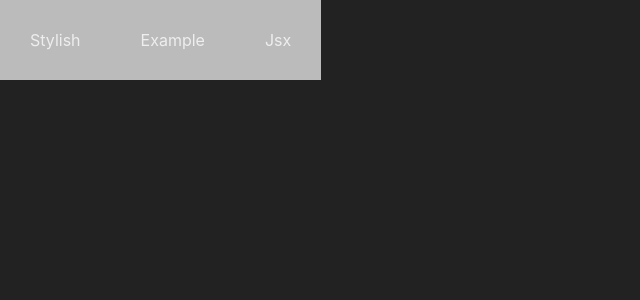
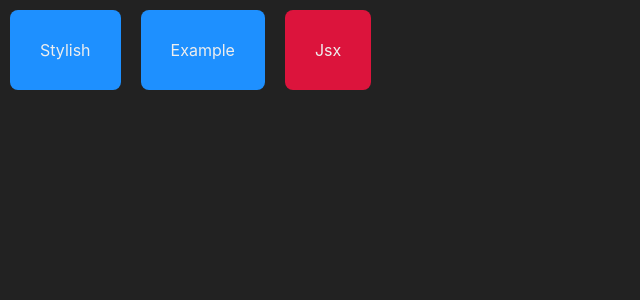
Before and after one commit to AlbertoParente/study-react-nextjs, a Next.js app: page / in a window 1280 px wide. Shown: the top 300 px of the page, without its empty margins (0-640 px from the left). Built offline with nearby package versions, Linux system fonts and the light colour scheme.

Commit message:
creating navigate component, continuation

```diff
--- a/src/components/Navigate.jsx
+++ b/src/components/Navigate.jsx
@@ -4,7 +4,9 @@ import styles from '../styles/Navigate.module.css'
 export default function Navigate(props) {
     return (
         <Link href={props.destiny}>
-            <div className={styles.navigate}>
+            <div className={styles.navigate} style={{
+                backgroundColor: props.color ?? 'dodgerblue'
+            }}>
                 {props.text}
             </div>
         </Link>
--- a/src/pages/Example.jsx
+++ b/src/pages/Example.jsx
@@ -1,10 +1,11 @@
+import Layout from "../component/Layout"
 import Header from "../components/Header";
 
 export default function Example() {
     return (
-        <div>
+        <Layout title="Using Component">
             <Header title="Alberto Parente"/>
             <Header title="Next.js & React"/>
-        </div>
+        </Layout>
     )
 }
--- a/src/pages/index.jsx
+++ b/src/pages/index.jsx
@@ -7,8 +7,8 @@ export default function initial() {
             display:'flex',
         }}>
             <Navigate text="Stylish" destiny="/stylish" />
-            <Navigate text="Example" destiny="/example" />
-            <Navigate text="Jsx" destiny="/jsx" />
+            <Navigate text="Example" destiny="/example" cor="#9400d3"/>
+            <Navigate text="Jsx" destiny="/jsx" color="crimson"/>
         </div>
     )
 }
--- a/src/pages/jsx.jsx
+++ b/src/pages/jsx.jsx
@@ -1,3 +1,5 @@
+import Layout from "../component/Layout"
+
 export default function Jsx() {
     const title = <h1>Jsx is a core concept</h1>
 
@@ -6,6 +8,7 @@ export default function Jsx() {
     }
 
     return (
+        <Layout title="JSX" >
             <div>
                 {title}
                 {subtitle()}
@@ -13,5 +16,6 @@ export default function Jsx() {
                     {JSON.stringify({ name: 'Alberto', age: 29 })}
                 </p>
             </div>
+        </Layout>
     )
 }
--- a/src/styles/Navigate.module.css
+++ b/src/styles/Navigate.module.css
@@ -1,4 +1,6 @@
 .navigate {
-    background-color: #bbb;
     padding: 30px;
+    margin: 10px;
+    border-radius: 8px;
+    background-color: darkviolet;
 }
```
Lines whose indentation alone changed are shown as unchanged.
